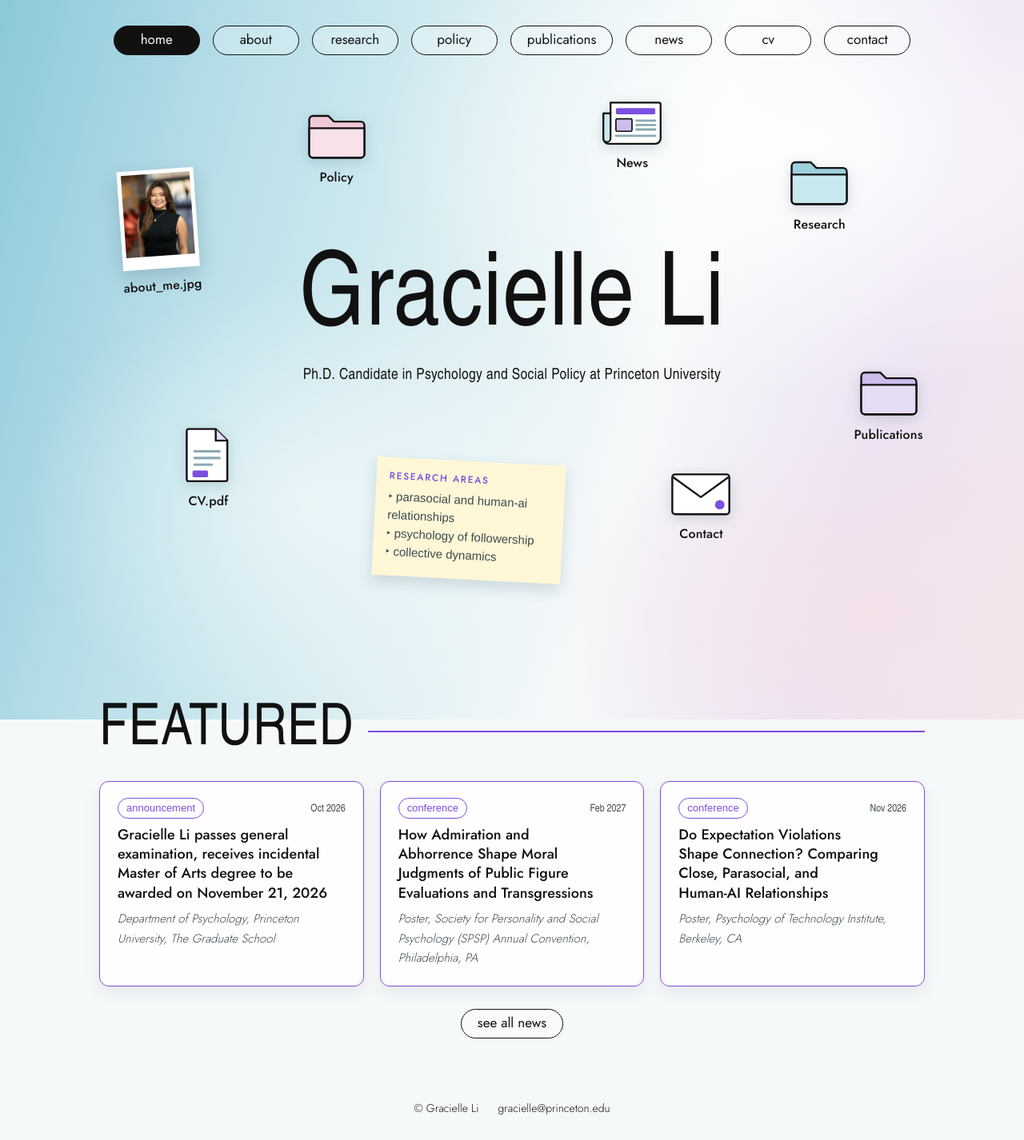
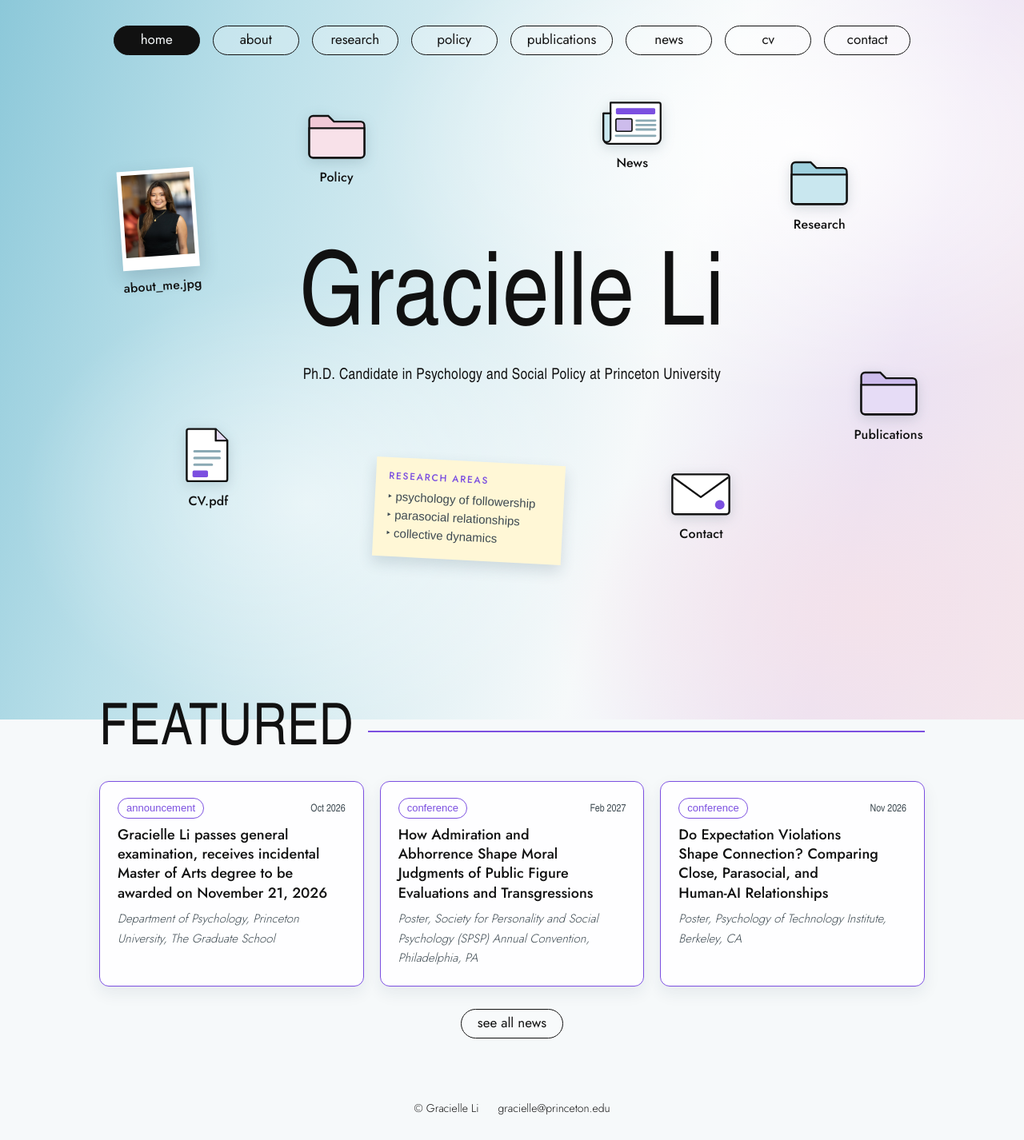
Before and after one commit to gracielleli/gracielleli.github.io, a Jekyll site: the page built from index.html, in a window 1280 px wide. Shown: the whole page at 80% size. Built offline with Jekyll 4.4.1, drawn with Linux system fonts in a browser that asks for light colours; some web fonts are replaced.

Commit message:
Update index.html

```diff
--- a/index.html
+++ b/index.html
@@ -44,7 +44,7 @@ nav: home
 
   <div class="sticky" style="--x:36%; --y:66%; --r:3deg" aria-hidden="true">
     <span class="sticky-title">research areas</span>
-    ‣ parasocial and human-ai relationships<br>‣ psychology of followership<br>‣ collective dynamics
+    ‣ psychology of followership<br>‣ parasocial relationships<br>‣ collective dynamics
   </div>
 </section>
 
```
